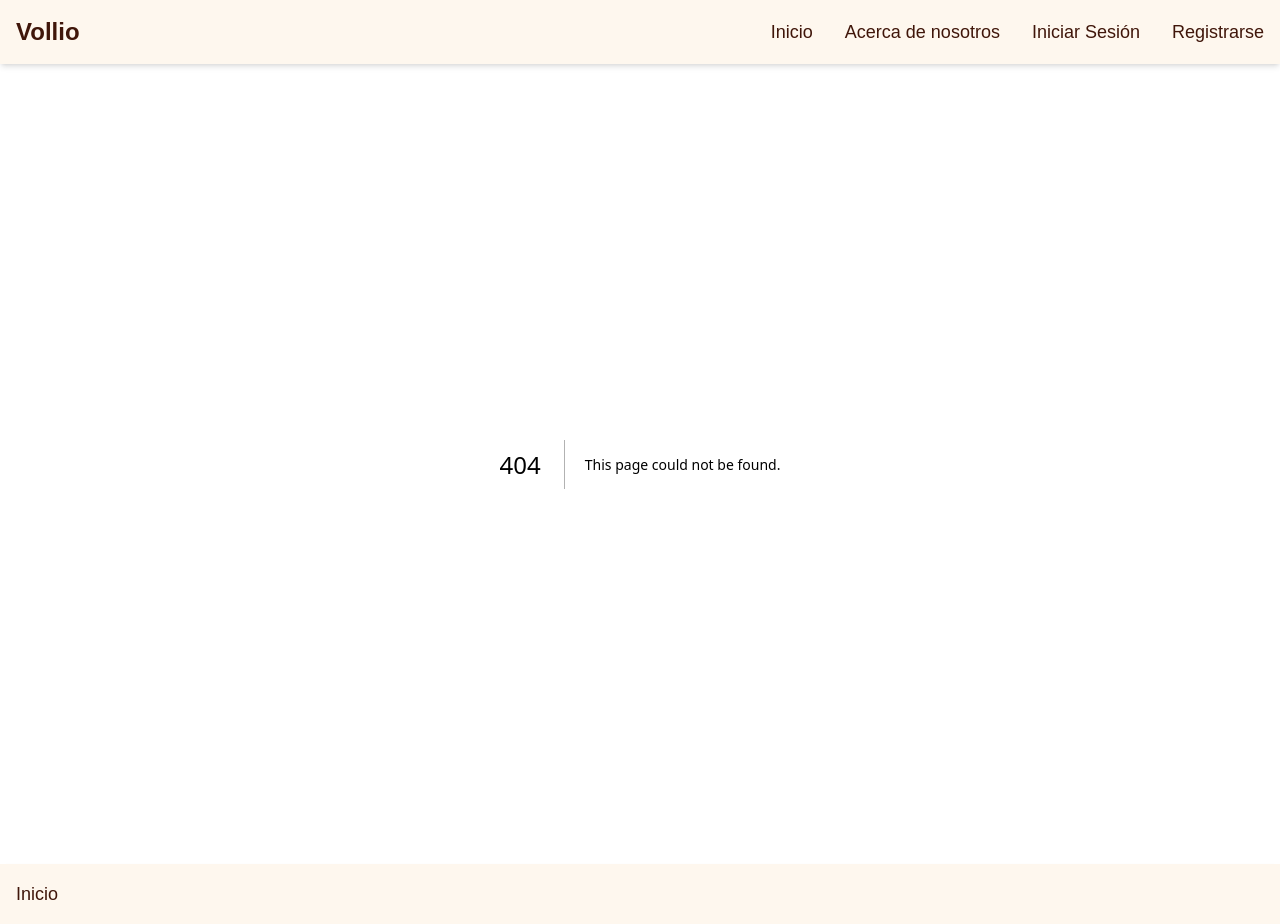
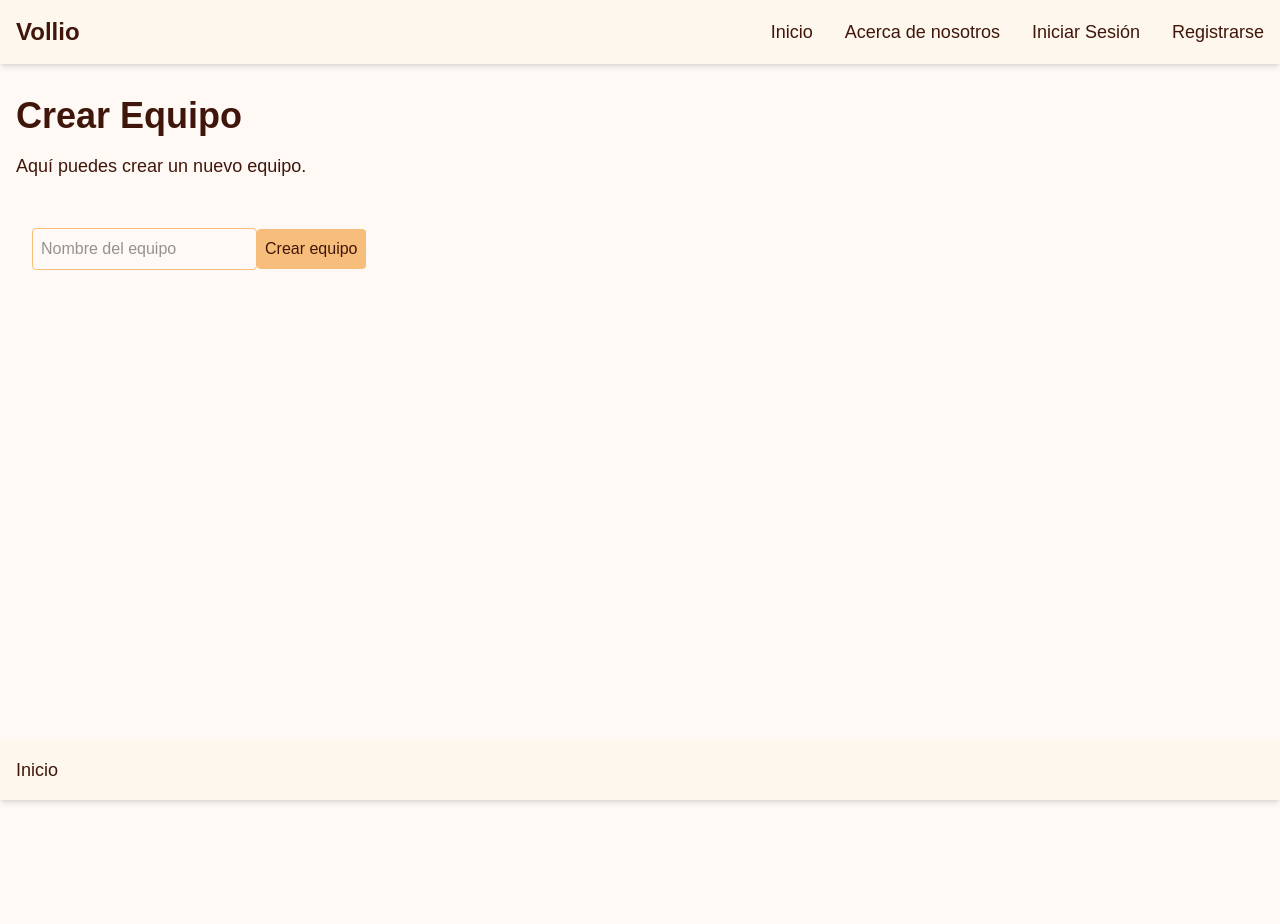
Before and after one commit to ruugii/vollio_front, a Next.js app: page /create-team in a window 1280 px wide. Before the commit this address had no page. After the commit the page ends 808 px from the top, so only its background shows below. Built offline with nearby package versions, Linux system fonts and the light colour scheme.

Commit message:
feat: add CreateTeam component and CreateTeamPage for team creation functionality

```diff
--- /dev/null
+++ b/src/app/components/CreateTeam/index.tsx
@@ -0,0 +1,49 @@
+"use client";
+
+import Button from "@/app/ux/Button";
+import Input from "@/app/ux/Input";
+import { useState } from "react";
+
+export default function CreateTeam() {
+  const [name, setName] = useState<string>("");
+  return (
+    <form className="container mx-auto h-full px-4 py-8">
+      <Input
+        value={name}
+        onChange={(e) => setName(e.target.value)}
+        type="text"
+        placeholder="Nombre del equipo"
+      />
+      <Button
+        type="submit"
+        onClick={(e) => {
+          e.preventDefault();
+          console.log("Creating team with name:", name);
+          fetch("http://localhost:4000/api/v1/teams/create", {
+            method: "POST",
+            headers: {
+              "Content-Type": "application/json",
+              Authorization: `Bearer ${sessionStorage.getItem("token")}`,
+            },
+            body: JSON.stringify({ name }),
+          })
+            .then((res) => {
+              if (res.ok) {
+                console.log("Team created successfully");
+                window.location.href = "/";
+              } else {
+                console.error("Error creating team:", res.statusText);
+                alert("Error al crear el equipo");
+              }
+            })
+            .catch((error) => {
+              console.error("Error in create team:", error);
+              alert("Error al crear el equipo");
+            });
+        }}
+      >
+        Crear equipo
+      </Button>
+    </form>
+  );
+}
--- /dev/null
+++ b/src/app/create-team/page.tsx
@@ -0,0 +1,15 @@
+import CreateTeam from "../components/CreateTeam";
+import H1_component from "../Text/H1_component";
+import Text from "../Text/Text";
+
+export default function CreateTeamPage() {
+  return (
+    <main className="container mx-auto h-full px-4 py-8">
+      <H1_component className="mb-4">Crear Equipo</H1_component>
+      <Text className="mb-4">
+        Aquí puedes crear un nuevo equipo.
+      </Text>
+      <CreateTeam />
+    </main>
+  );
+}
```
